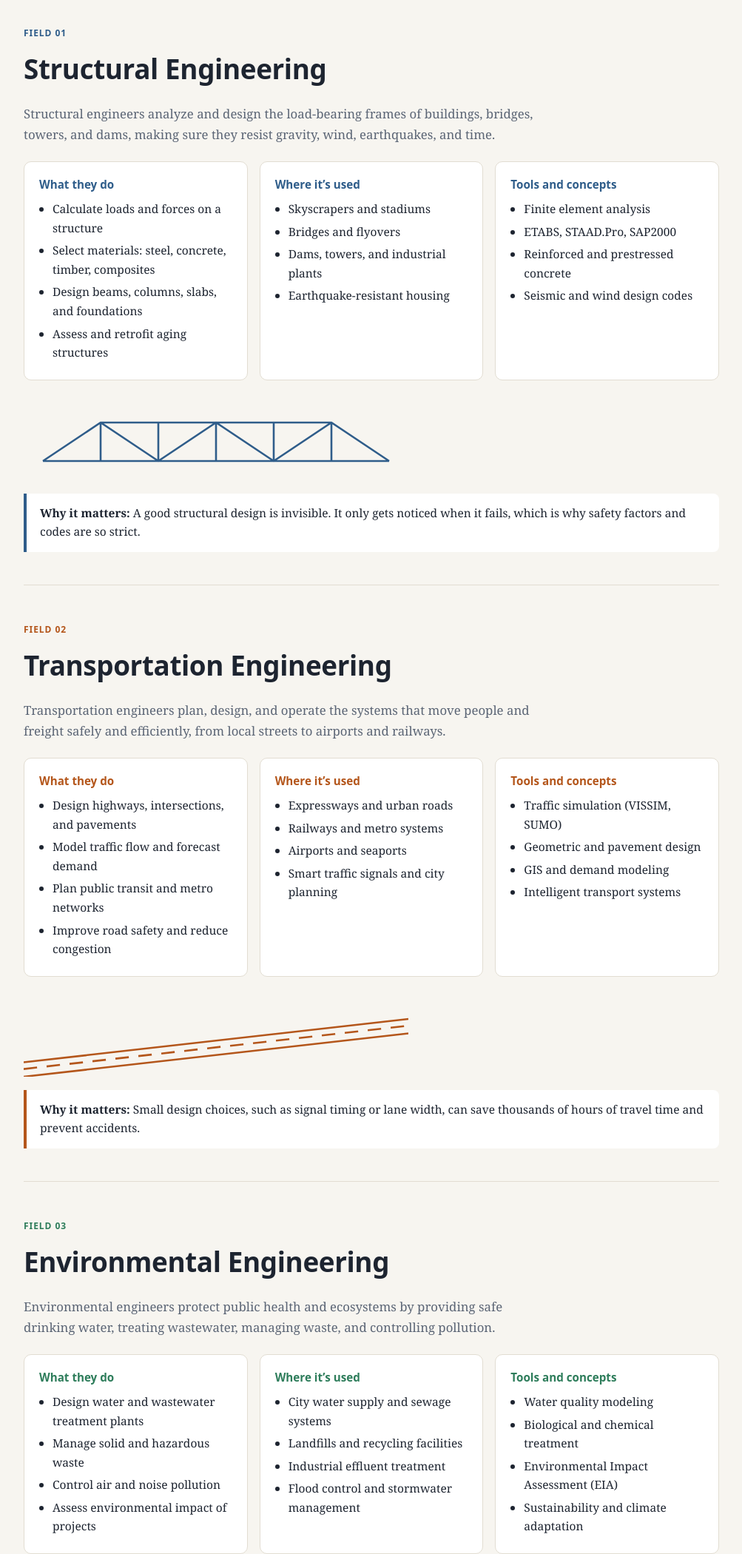
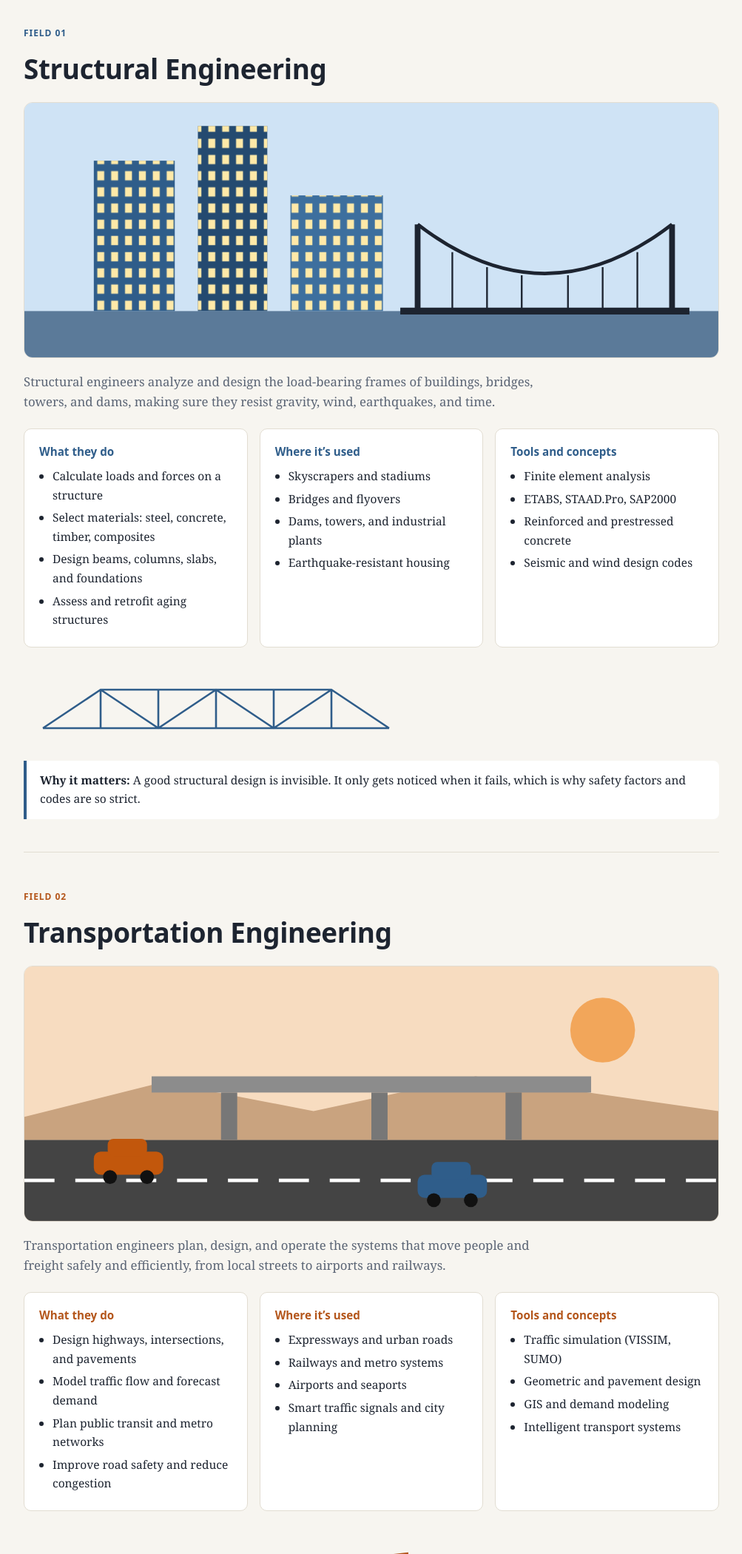
Before and after one commit to jalil069/jalil069.github.io, a plain HTML site: page index.html in a window 1280 px wide. Shown: the part 700-2800 px from the top of the page at 74% size, without its empty margins (138-1141 px from the left). Drawn offline with Linux system fonts and the light colour scheme.

Commit message:
Add files via upload

```diff
--- a/index.html
+++ b/index.html
@@ -50,6 +50,7 @@ section.field h2{font-size:clamp(1.6rem,4vw,2.3rem);margin:6px 0 12px;letter-spa
 .box ul{margin:0;padding-left:18px}
 .box li{margin:5px 0;font-size:.97rem}
 .fact{margin-top:18px;padding:14px 18px;border-left:4px solid var(--c);background:var(--surface);border-radius:0 8px 8px 0;font-size:.97rem}
+.scene{display:block;width:100%;height:auto;border-radius:12px;margin:14px 0 18px;border:1px solid var(--line)}
 .fig{display:block;width:100%;max-width:520px;height:auto;margin-top:18px;color:var(--c)}
 button.btn{border:0;cursor:pointer}
 .opt{display:block;width:100%;text-align:left;margin:6px 0;padding:10px 14px;border:1px solid var(--line);border-radius:8px;background:var(--surface);color:var(--text);font:inherit;font-size:.97rem;cursor:pointer}
@@ -90,6 +91,7 @@ footer{padding:36px 0 48px;border-top:1px solid var(--line);color:var(--muted);f
   <section class="field" id="structural" style="--c:var(--s1)">
     <span class="tag">Field 01</span>
     <h2>Structural Engineering</h2>
+    <svg class="scene" viewBox="0 0 600 220" role="img" aria-label="Illustration of skyscrapers and a suspension bridge"><defs><pattern id="w1" width="12" height="14" patternUnits="userSpaceOnUse"><rect x="3" y="3" width="6" height="8" fill="#ffe9a8"/></pattern></defs><rect width="600" height="220" fill="#cfe3f5"/><rect y="180" width="600" height="40" fill="#5b7a99"/><rect x="60" y="50" width="70" height="130" fill="#2f5d8a"/><rect x="60" y="50" width="70" height="130" fill="url(#w1)"/><rect x="150" y="20" width="60" height="160" fill="#244a70"/><rect x="150" y="20" width="60" height="160" fill="url(#w1)"/><rect x="230" y="80" width="80" height="100" fill="#3d6f9e"/><rect x="230" y="80" width="80" height="100" fill="url(#w1)"/><g stroke="#1d2430" fill="none"><path d="M340 180V105M560 180V105" stroke-width="5"/><path d="M340 105Q450 190 560 105" stroke-width="3"/><path d="M370 180V129M400 180V142M430 180V149M470 180V149M500 180V142M530 180V129" stroke-width="1.5"/><path d="M325 180H575" stroke-width="6"/></g></svg>
     <p class="lead">Structural engineers analyze and design the load-bearing frames of buildings, bridges, towers, and dams, making sure they resist gravity, wind, earthquakes, and time.</p>
     <div class="cols">
       <div class="box"><h3>What they do</h3><ul>
@@ -115,6 +117,7 @@ footer{padding:36px 0 48px;border-top:1px solid var(--line);color:var(--muted);f
   <section class="field" id="transportation" style="--c:var(--s2)">
     <span class="tag">Field 02</span>
     <h2>Transportation Engineering</h2>
+    <svg class="scene" viewBox="0 0 600 220" role="img" aria-label="Illustration of a highway with a flyover and cars"><rect width="600" height="220" fill="#f7dcc0"/><circle cx="500" cy="55" r="28" fill="#f2a65a"/><path d="M0 130L120 100L250 125L390 95L600 125V150H0Z" fill="#c9a37f"/><rect y="150" width="600" height="70" fill="#444"/><path d="M0 185H600" stroke="#fff" stroke-width="3" stroke-dasharray="26 18"/><rect x="110" y="95" width="380" height="14" fill="#8c8c8c"/><rect x="170" y="109" width="14" height="41" fill="#777"/><rect x="300" y="109" width="14" height="41" fill="#777"/><rect x="416" y="109" width="14" height="41" fill="#777"/><g transform="translate(60 0)"><rect x="0" y="160" width="60" height="20" rx="6" fill="#c2570c"/><rect x="12" y="149" width="34" height="15" rx="5" fill="#c2570c"/><circle cx="14" cy="182" r="6" fill="#111"/><circle cx="46" cy="182" r="6" fill="#111"/></g><g transform="translate(340 20)"><rect x="0" y="160" width="60" height="20" rx="6" fill="#2f5d8a"/><rect x="12" y="149" width="34" height="15" rx="5" fill="#2f5d8a"/><circle cx="14" cy="182" r="6" fill="#111"/><circle cx="46" cy="182" r="6" fill="#111"/></g></svg>
     <p class="lead">Transportation engineers plan, design, and operate the systems that move people and freight safely and efficiently, from local streets to airports and railways.</p>
     <div class="cols">
       <div class="box"><h3>What they do</h3><ul>
@@ -140,6 +143,7 @@ footer{padding:36px 0 48px;border-top:1px solid var(--line);color:var(--muted);f
   <section class="field" id="environmental" style="--c:var(--s3)">
     <span class="tag">Field 03</span>
     <h2>Environmental Engineering</h2>
+    <svg class="scene" viewBox="0 0 600 220" role="img" aria-label="Illustration of a water treatment plant, trees and a river"><rect width="600" height="220" fill="#d9f1e5"/><rect y="170" width="600" height="50" fill="#3b8fb5"/><path d="M0 185Q30 175 60 185T120 185T180 185T240 185T300 185T360 185T420 185T480 185T540 185T600 185" fill="none" stroke="#a9dcef" stroke-width="3"/><g stroke="#667" stroke-width="2" fill="#ececec"><rect x="60" y="105" width="120" height="65"/><rect x="200" y="125" width="110" height="45"/></g><rect x="150" y="70" width="14" height="35" fill="#999"/><path d="M180 140H200" stroke="#3b8fb5" stroke-width="6"/><rect x="75" y="125" width="90" height="10" fill="#3b8fb5"/><rect x="215" y="145" width="80" height="10" fill="#3b8fb5"/><g fill="#6b4a2b"><rect x="380" y="125" width="8" height="45"/><rect x="450" y="135" width="8" height="35"/></g><g fill="#2e7d5b"><circle cx="384" cy="112" r="26"/><circle cx="454" cy="122" r="22"/></g><path d="M520 30q-14 22 0 30q14-8 0-30zM555 55q-10 16 0 22q10-6 0-22z" fill="#3b8fb5"/></svg>
     <p class="lead">Environmental engineers protect public health and ecosystems by providing safe drinking water, treating wastewater, managing waste, and controlling pollution.</p>
     <div class="cols">
       <div class="box"><h3>What they do</h3><ul>
@@ -165,6 +169,7 @@ footer{padding:36px 0 48px;border-top:1px solid var(--line);color:var(--muted);f
   <section class="field" id="geotechnical" style="--c:var(--s4)">
     <span class="tag">Field 04</span>
     <h2>Geotechnical Engineering</h2>
+    <svg class="scene" viewBox="0 0 600 220" role="img" aria-label="Cross-section of a building on piles through soil layers to bedrock"><rect width="600" height="220" fill="#d6e6f2"/><rect y="90" width="600" height="130" fill="#a8825a"/><rect y="130" width="600" height="45" fill="#8c6a45"/><rect y="175" width="600" height="45" fill="#6b6b73"/><path d="M0 112H600" stroke="#4aa3d8" stroke-width="2" stroke-dasharray="8 6"/><rect x="230" y="25" width="140" height="55" fill="#e8e0d0" stroke="#554" stroke-width="2"/><g fill="#9db7cc"><rect x="245" y="38" width="20" height="16"/><rect x="290" y="38" width="20" height="16"/><rect x="335" y="38" width="20" height="16"/></g><rect x="215" y="80" width="170" height="12" fill="#555"/><path d="M240 92V195M280 92V195M320 92V195M360 92V195" stroke="#3a3a3a" stroke-width="8"/><g fill="#fff" font-family="system-ui" font-size="12"><text x="16" y="108">Topsoil</text><text x="16" y="156">Clay</text><text x="16" y="202">Bedrock</text><text x="470" y="107">Water table</text></g></svg>
     <p class="lead">Geotechnical engineers study the behavior of soil and rock to make sure the ground can safely support what we build on it, or is itself stable.</p>
     <div class="cols">
       <div class="box"><h3>What they do</h3><ul>
```
